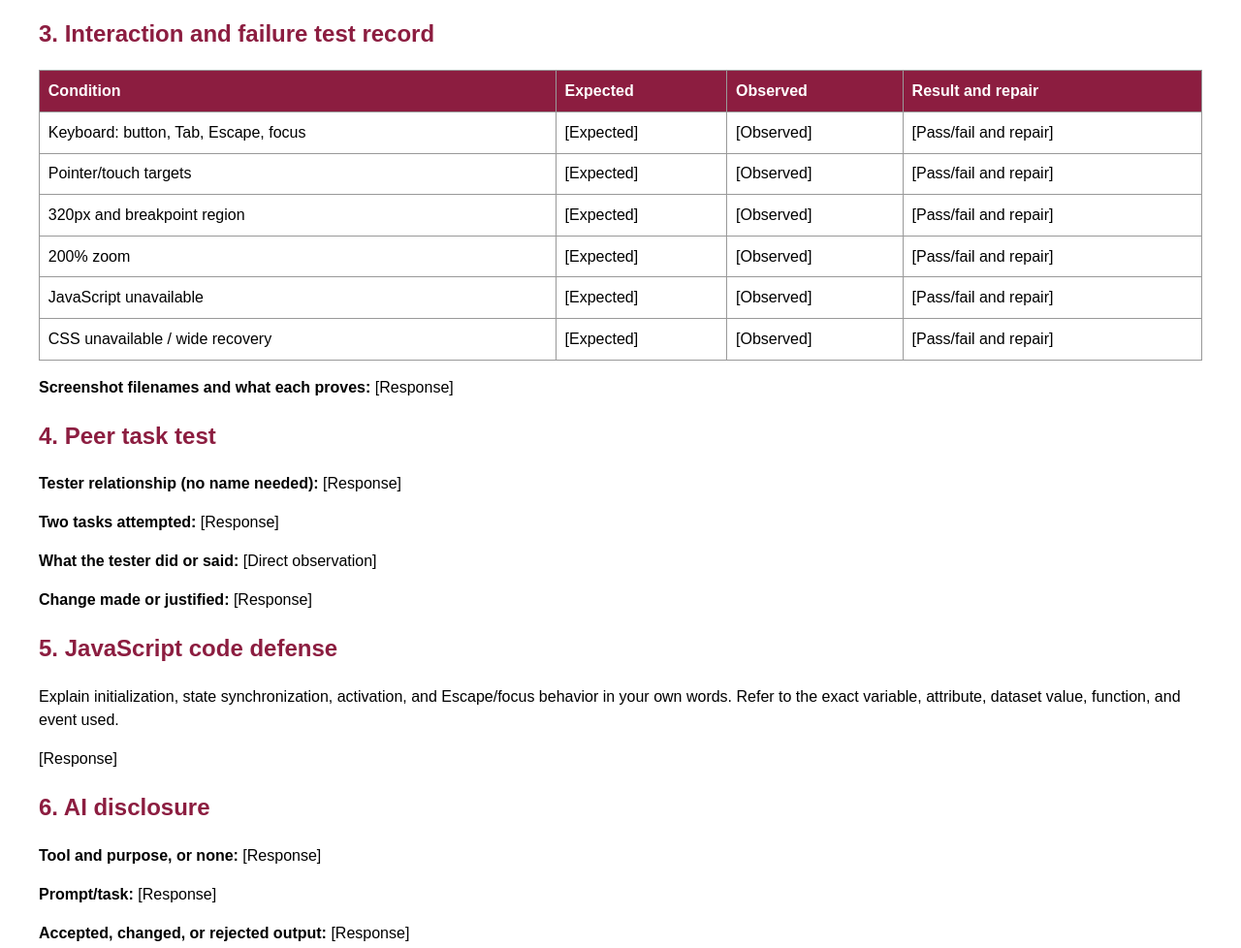
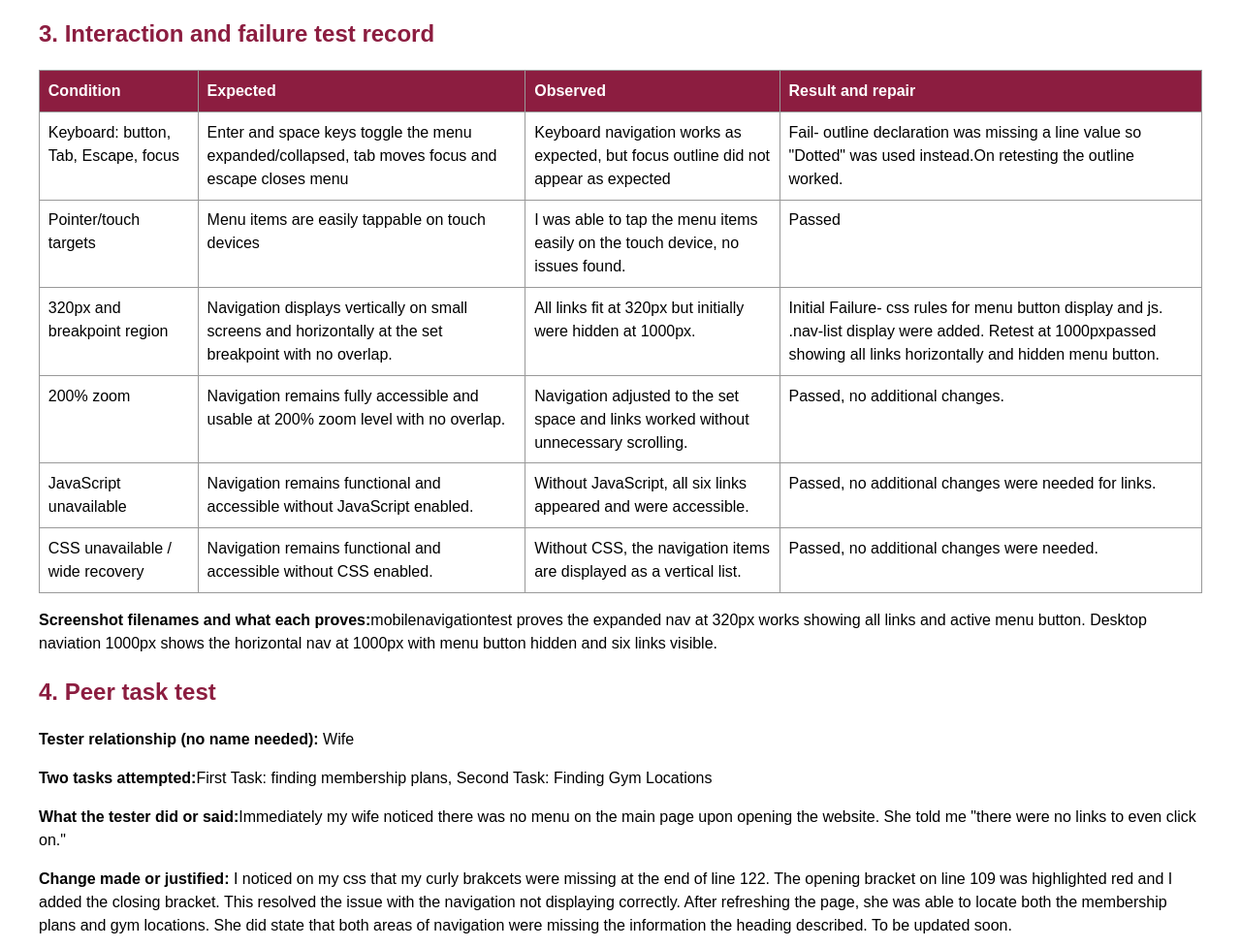
Before and after one commit to bdrocker-cmyk/FitLine-Responsive-Nav, a plain HTML site: page navigation-plan.html in a window 1280 px wide. Shown: the part 961-1939 px from the top of the page at 97% size. Drawn offline with Linux system fonts and the light colour scheme.

Commit message:
Interaction and Peer Test Results, CSS changed from peer test observation

```diff
--- a/navigation-plan.html
+++ b/navigation-plan.html
@@ -98,47 +98,47 @@
         </tr>
         <tr>
             <td>Keyboard: button, Tab, Escape, focus</td>
-            <td>[Expected]</td>
-            <td>[Observed]</td>
-            <td>[Pass/fail and repair]</td>
+            <td>Enter and space keys toggle the menu expanded/collapsed, tab moves focus and escape closes menu</td>
+            <td>Keyboard navigation works as expected, but focus outline did not appear as expected</td>
+            <td>Fail- outline declaration was missing a line value so "Dotted" was used instead.On retesting the outline worked.</td>
         </tr>
         <tr>
             <td>Pointer/touch targets</td>
-            <td>[Expected]</td>
-            <td>[Observed]</td>
-            <td>[Pass/fail and repair]</td>
+            <td>Menu items are easily tappable on touch devices</td>
+            <td>I was able to tap the menu items easily on the touch device, no issues found.</td>
+            <td>Passed</td>
         </tr>
         <tr>
             <td>320px and breakpoint region</td>
-            <td>[Expected]</td>
-            <td>[Observed]</td>
-            <td>[Pass/fail and repair]</td>
+            <td>Navigation displays vertically on small screens and horizontally at the set breakpoint with no overlap. </td>
+            <td>All links fit at 320px but initially were hidden at 1000px.</td>
+            <td>Initial Failure- css rules for menu button display and js. .nav-list display were added. Retest at 1000pxpassed showing all links horizontally and hidden menu button.</td>
         </tr>
         <tr>
             <td>200% zoom</td>
-            <td>[Expected]</td>
-            <td>[Observed]</td>
-            <td>[Pass/fail and repair]</td>
+            <td>Navigation remains fully accessible and usable at 200% zoom level with no overlap.</td>
+            <td>Navigation adjusted to the set space and links worked without unnecessary scrolling.</td>
+            <td>Passed, no additional changes.</td>
         </tr>
         <tr>
             <td>JavaScript unavailable</td>
-            <td>[Expected]</td>
-            <td>[Observed]</td>
-            <td>[Pass/fail and repair]</td>
+            <td>Navigation remains functional and accessible without JavaScript enabled.</td>
+            <td>Without JavaScript, all six links appeared and were accessible.</td>
+            <td>Passed, no additional changes were needed for links.</td>
         </tr>
         <tr>
             <td>CSS unavailable / wide recovery</td>
-            <td>[Expected]</td>
-            <td>[Observed]</td>
-            <td>[Pass/fail and repair]</td>
+            <td>Navigation remains functional and accessible without CSS enabled.</td>
+            <td>Without CSS, the navigation items are displayed as a vertical list.</td>
+            <td>Passed, no additional changes were needed.</td>
         </tr>
     </table>
-    <p><strong>Screenshot filenames and what each proves:</strong> [Response]</p>
+    <p><strong>Screenshot filenames and what each proves:</strong>mobilenavigationtest proves the expanded nav at 320px works showing all links and active menu button. Desktop naviation 1000px shows the horizontal nav at 1000px with menu button hidden and six links visible. </p>
     <h2>4. Peer task test</h2>
-    <p><strong>Tester relationship (no name needed):</strong> [Response]</p>
-    <p><strong>Two tasks attempted:</strong> [Response]</p>
-    <p><strong>What the tester did or said:</strong> [Direct observation]</p>
-    <p><strong>Change made or justified:</strong> [Response]</p>
+    <p><strong>Tester relationship (no name needed):</strong> Wife</p>
+    <p><strong>Two tasks attempted:</strong>First Task: finding membership plans, Second Task: Finding Gym Locations</p>
+    <p><strong>What the tester did or said:</strong>Immediately my wife noticed there was no menu on the main page upon opening the website. She told me "there were no links to even click on."</p>
+    <p><strong>Change made or justified:</strong> I noticed on my css that my curly brakcets were missing at the end of line 122. The opening bracket on line 109 was highlighted red and I added the closing bracket. This resolved the issue with the navigation not displaying correctly. After refreshing the page, she was able to locate both the membership plans and gym locations. She did state that both areas of navigation were missing the information the heading described. To be updated soon.</p>
     <h2>5. JavaScript code defense</h2>
     <p>Explain initialization, state synchronization, activation, and Escape/focus behavior in your own words. Refer to
         the exact variable, attribute, dataset value, function, and event used.</p>
```
Also changed, not shown: styles.css (+8 -1 lines).
